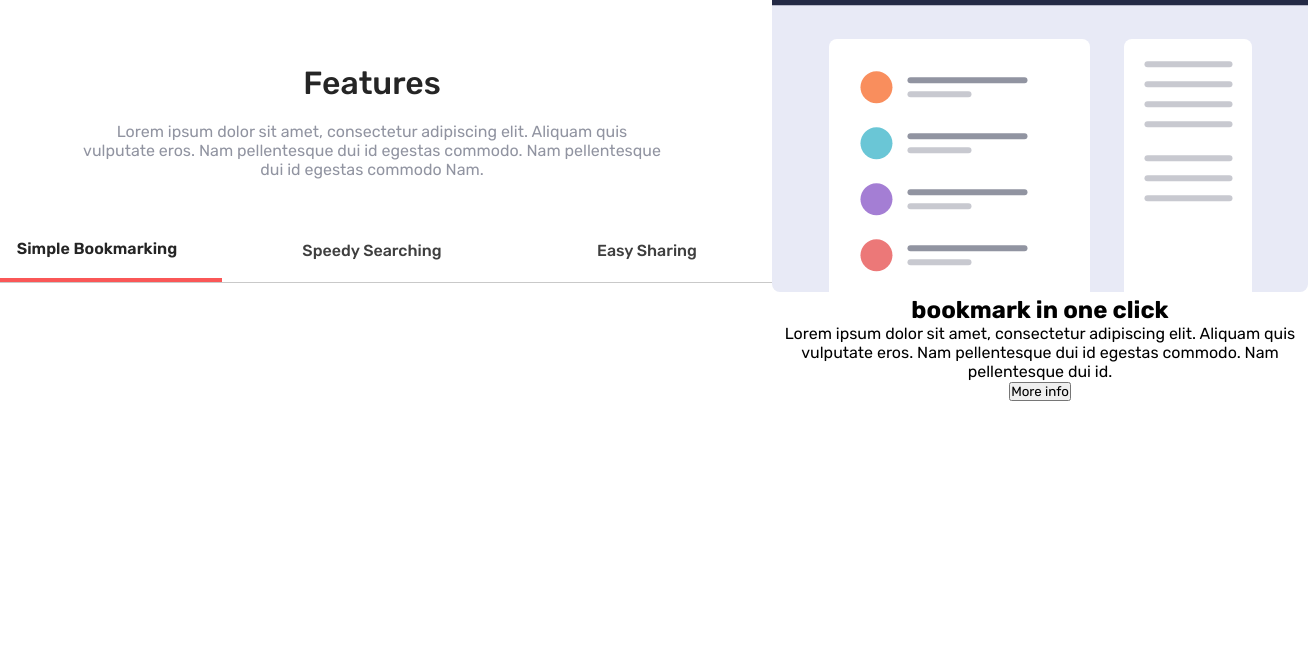
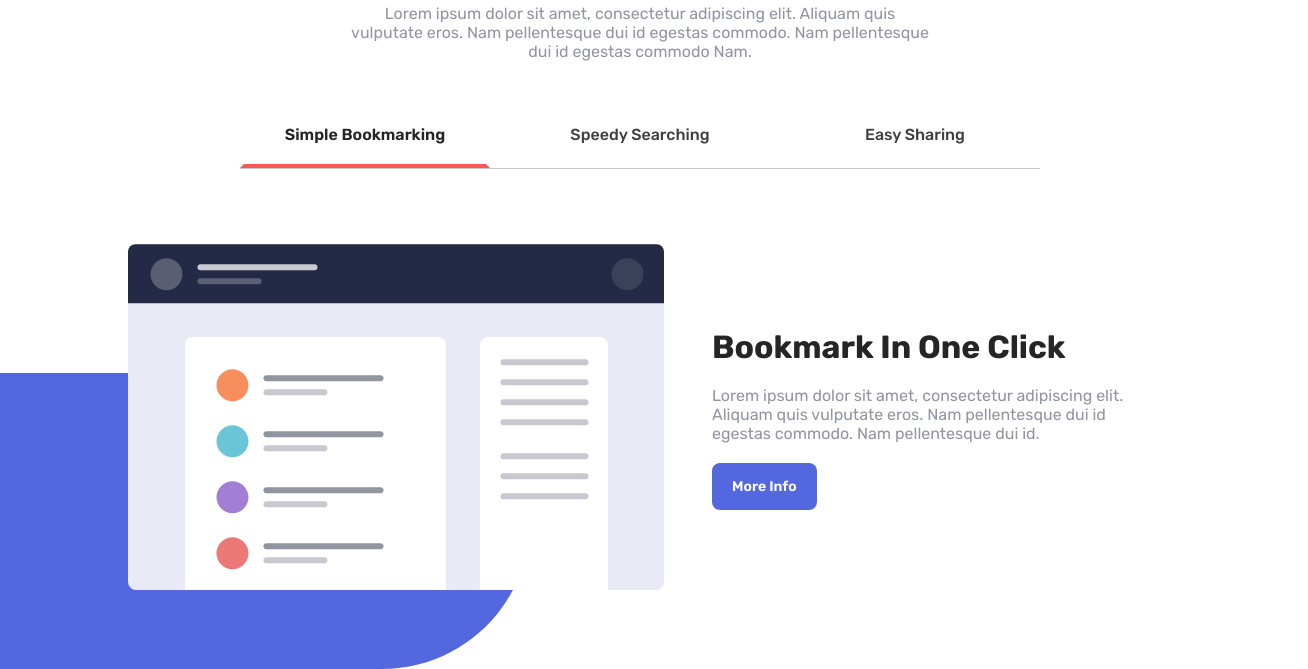
Before and after one commit to wendelisc12/bookmark-landingpage, a website: page src/index.html in a window 1280 px wide. Shown: the part 663-1332 px from the top of the page, 1308 px wide, since content can reach past the window. Before the commit the page ends 1114 px from the top, so only its background shows below. Drawn offline with nearby package versions, Linux system fonts and the light colour scheme.

Commit message:
feat: estilização

```diff
--- a/src/styles/layout.scss
+++ b/src/styles/layout.scss
@@ -20,7 +20,7 @@ main{
 }
 
 section{
-    margin: 50px 0;
+    margin-top: 50px;
 }
 
 @media screen and (max-width: 767px) {
--- a/src/styles/modules.scss
+++ b/src/styles/modules.scss
@@ -109,8 +109,8 @@
 }
 
 .features{
-    text-align: center;
     @include alignCenter;
+    flex-direction: column;
 
     &_header{
         width: 80%;
@@ -128,12 +128,14 @@
     &_descricao{
         color: map-get($Neutral, GrayshBlue );
         width: 580px;
+        text-align: center;
     }
 
     &_tabs{
         width: 800px;
         padding-bottom: 0;
         border-bottom: 1px solid #c9c9c9;
+        text-align: center;
     }
     &_link{
         width: 250px;
@@ -142,11 +144,50 @@
         font-weight: 500;
         transition: all 400ms;
         text-transform: capitalize;
-
+        border: 4px solid transparent;
         &:hover{
             color: map-get($Primary, SoftRed );
         }
     }
+
+    &_selected{
+        width: 100%;
+        height: 500px;
+        background: url("../images/bg-hero-espelhado.svg") no-repeat bottom left;
+        @include alignCenter;
+        padding:70px 0;
+
+        &_texts{
+            padding: 20px;
+        }
+
+        &_title{
+            color: #252525;
+            font-size: 2em;
+            text-transform: capitalize;
+        }
+        &_descricao{
+            color: map-get($Neutral, GrayshBlue );
+            margin: 20px 0;
+            width: 420px;
+        }
+        &_button{
+            background-color: map-get($Primary, SoftBlue );
+            color: white;
+            border: 0;
+            padding: 15px 20px;
+            border-radius: 8px;
+            font-size: 14px;
+            font-weight: 600;
+            cursor: pointer;
+            transition: all 400ms;
+            text-transform: capitalize;
+            &:hover{
+                box-shadow: 3px 3px 10px rgba(0, 0, 0, 0.4);
+            }
+        }
+    }
+
 }
 
 @media screen and (max-width: 767px){
--- a/src/styles/states.scss
+++ b/src/styles/states.scss
@@ -80,4 +80,11 @@
         font-weight: 600;
         color: #252525;
     }
+
+    &_selected--active{
+        display: flex;
+        align-items: center;
+        justify-content: space-between;
+        width: 80%;
+    }
 }
```
Also changed, not shown: src/images/bg-hero-espelhado.svg (added), src/images/bg-hero.svg (deleted), src/styles/style.css, 1 other file.
